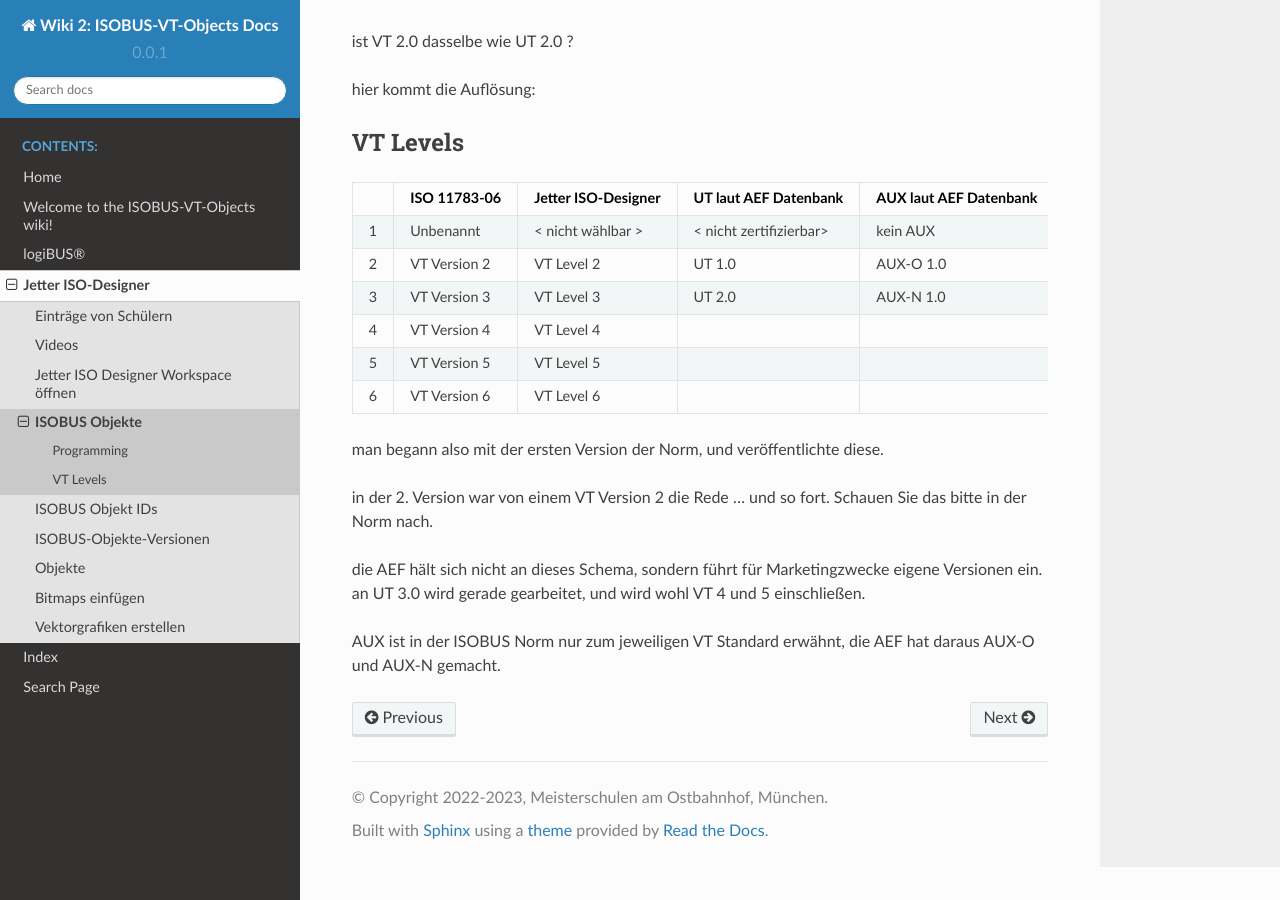
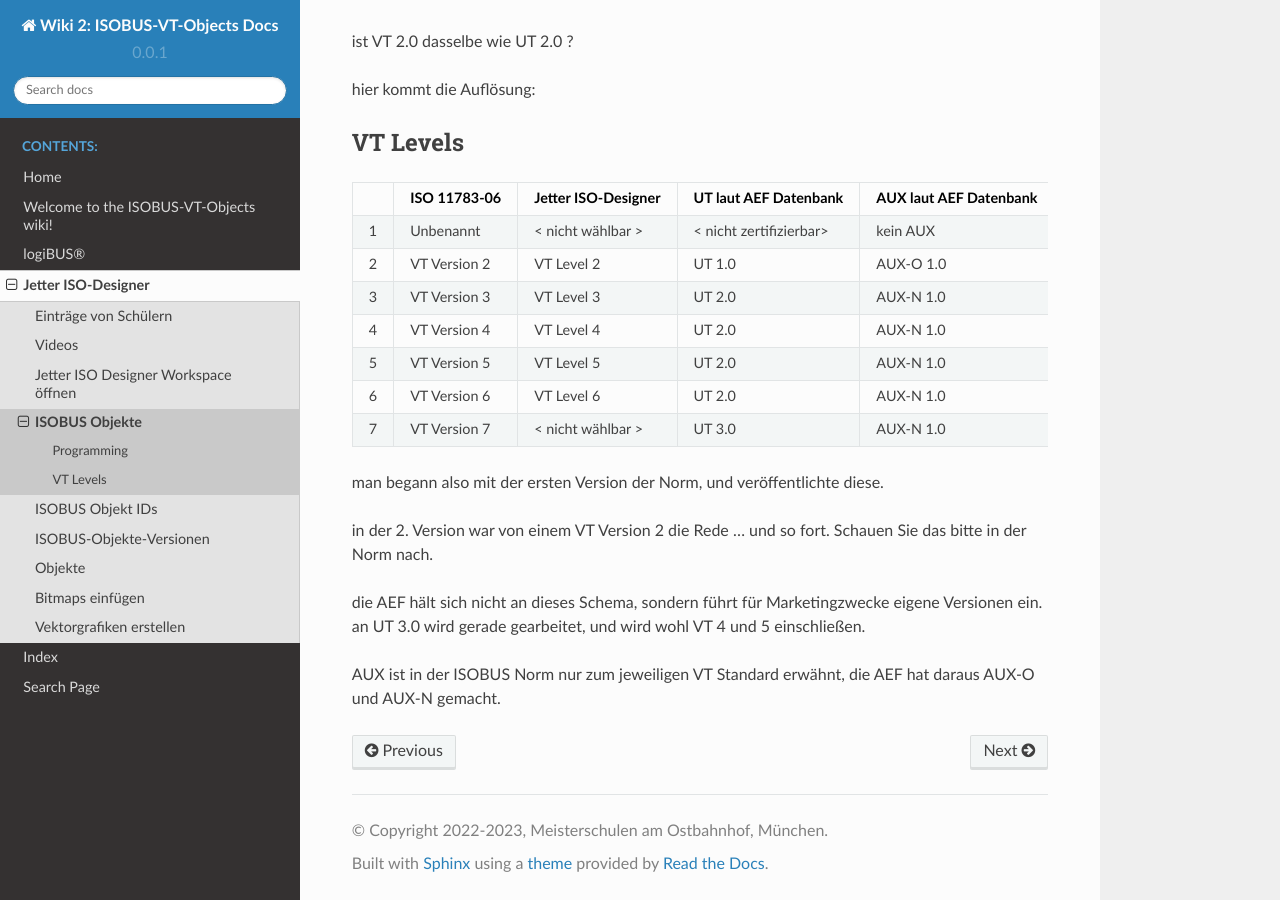
Before and after one commit to Meisterschulen-am-Ostbahnhof-Munchen/ISOBUS-VT-Objects-docs, a Sphinx documentation site: the page built from docs/ISOBUS-Objekte.md, in a window 1280 px wide and 900 px high, scrolled down 1266 px. Built offline with Sphinx 7.4.7 and the Read the Docs theme 2.0.0, drawn with Linux system fonts in a browser that asks for light colours.

Commit message:
Update ISOBUS-Objekte.md

```diff
--- a/docs/ISOBUS-Objekte.md
+++ b/docs/ISOBUS-Objekte.md
@@ -33,9 +33,10 @@ hier kommt die Auflösung:
 | 1 | Unbenannt | \< nicht wählbar > | \< nicht zertifizierbar> | kein AUX |
 | 2 | VT Version 2 | VT Level 2 | UT 1.0 | AUX-O 1.0 |
 | 3 | VT Version 3 | VT Level 3 | UT 2.0 | AUX-N 1.0 |
-| 4 | VT Version 4 | VT Level 4 |   |   |
-| 5 | VT Version 5 | VT Level 5 |   |   |
-| 6 | VT Version 6 | VT Level 6 |   |   |
+| 4 | VT Version 4 | VT Level 4 | UT 2.0  | AUX-N 1.0  |
+| 5 | VT Version 5 | VT Level 5 | UT 2.0  | AUX-N 1.0  |
+| 6 | VT Version 6 | VT Level 6 | UT 2.0  | AUX-N 1.0  |
+| 7 | VT Version 7 | \< nicht wählbar > | UT 3.0   | AUX-N 1.0  |
 
 man begann also mit der ersten Version der Norm, und veröffentlichte diese.
 
```
